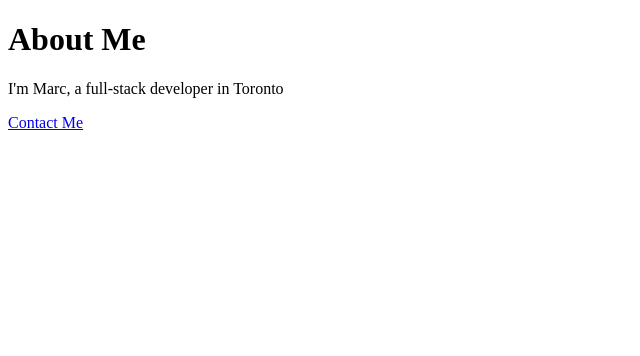
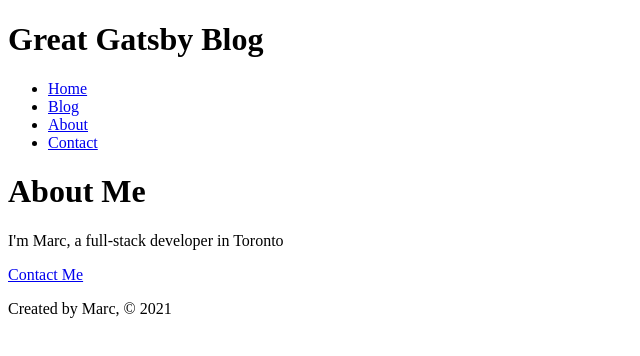
Before and after one commit to marcldo/gatsby-starter-hello-world, a Gatsby site: page /about in a window 1280 px wide. Shown: the whole page, without its empty margins (0-640 px from the left). Built offline with nearby package versions, Linux system fonts and the light colour scheme; Gatsby itself is replaced by a stand-in of ours.

Commit message:
header and footer components

```diff
--- /dev/null
+++ b/src/components/footer.js
@@ -0,0 +1,11 @@
+import React from 'react';
+
+const Footer = () => {
+  return (
+    <footer>
+      <p>Created by Marc, © 2021</p>
+    </footer>
+  )
+};
+
+export default Footer;
--- /dev/null
+++ b/src/components/header.js
@@ -0,0 +1,28 @@
+import React from 'react';
+import { Link } from 'gatsby';
+
+const Header = () => {
+  return (
+    <header>
+      <h1>Great Gatsby Blog</h1>
+      <nav>
+        <ul>
+          <li>
+            <Link to="/">Home</Link>
+          </li>
+          <li>
+            <Link to="/blog">Blog</Link>
+          </li>
+          <li>
+            <Link to="/about">About</Link>
+          </li>
+          <li>
+            <Link to="/contact">Contact</Link>
+          </li>
+        </ul>
+      </nav>
+    </header>
+  )
+};
+
+export default Header;
--- a/src/pages/about.js
+++ b/src/pages/about.js
@@ -1,12 +1,16 @@
 import React from 'react';
 import { Link } from 'gatsby';
+import Footer from '../components/footer';
+import Header from '../components/header';
 
 const AboutPage = () => {
   return (
     <div>
+      <Header />
       <h1>About Me</h1>
       <p>I'm Marc, a full-stack developer in Toronto</p>
       <Link to="/contact">Contact Me</Link>
+      <Footer />
     </div>
   );
 };
--- a/src/pages/blog.js
+++ b/src/pages/blog.js
@@ -1,10 +1,14 @@
 import React from 'react';
+import Footer from '../components/footer';
+import Header from '../components/header';
 
 const BlogPage = () => {
   return (
     <div>
+      <Header />
       <h1>Blog</h1>
       <p>Posts will show up here later on</p>
+      <Footer />
     </div>
   );
 };
--- a/src/pages/index.js
+++ b/src/pages/index.js
@@ -1,12 +1,16 @@
 import React from 'react';
 import { Link } from 'gatsby';
+import Footer from '../components/footer';
+import Header from '../components/header';
 
 const IndexPage = () => {
   return (
     <div>
+      <Header />
       <h1>Hello,</h1>
       <h2>I'm Marc, a full-stack developer</h2>
       <p>Need a developer? <Link to="/contact">Contact me.</Link></p>
+      <Footer />
     </div>
   );
 };
```
Also changed, not shown: src/pages/contact.js (+7 -1 lines).
